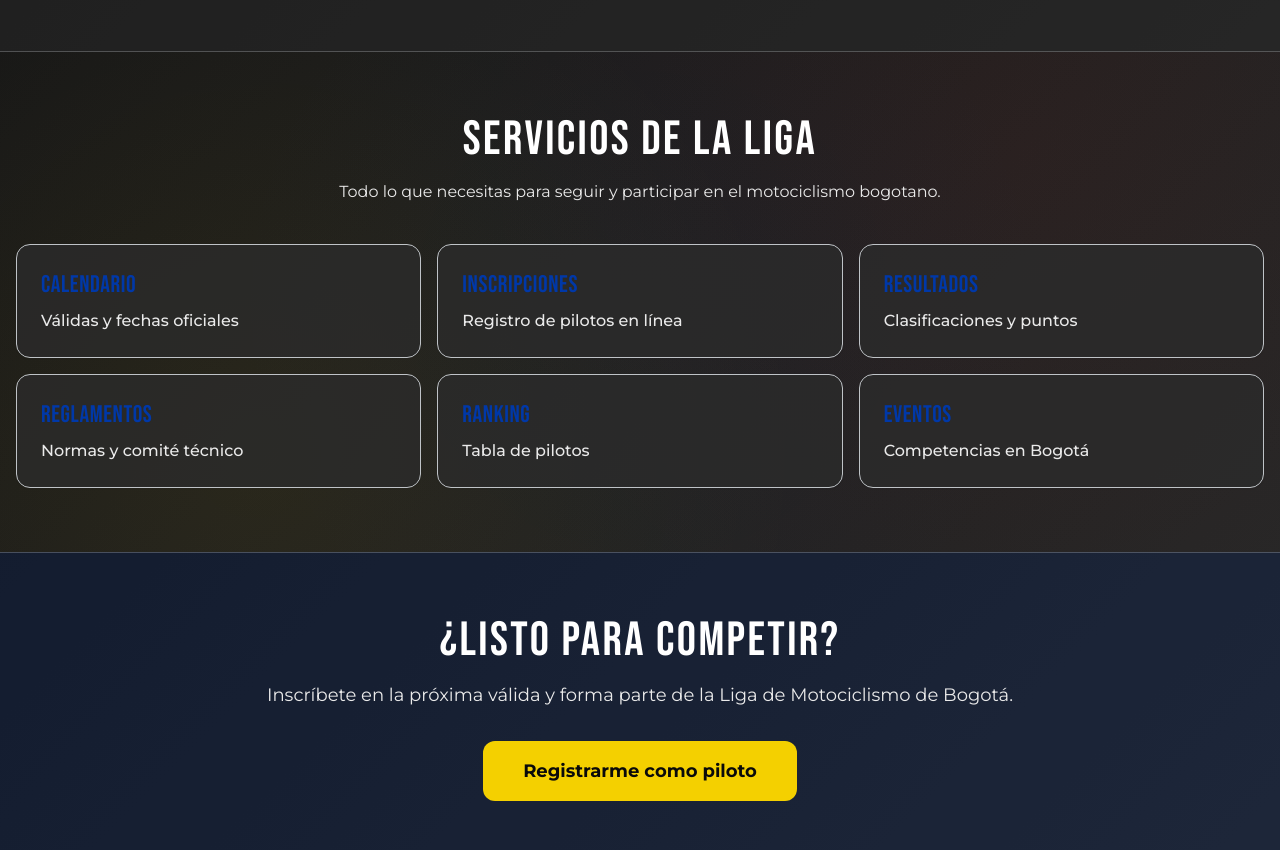
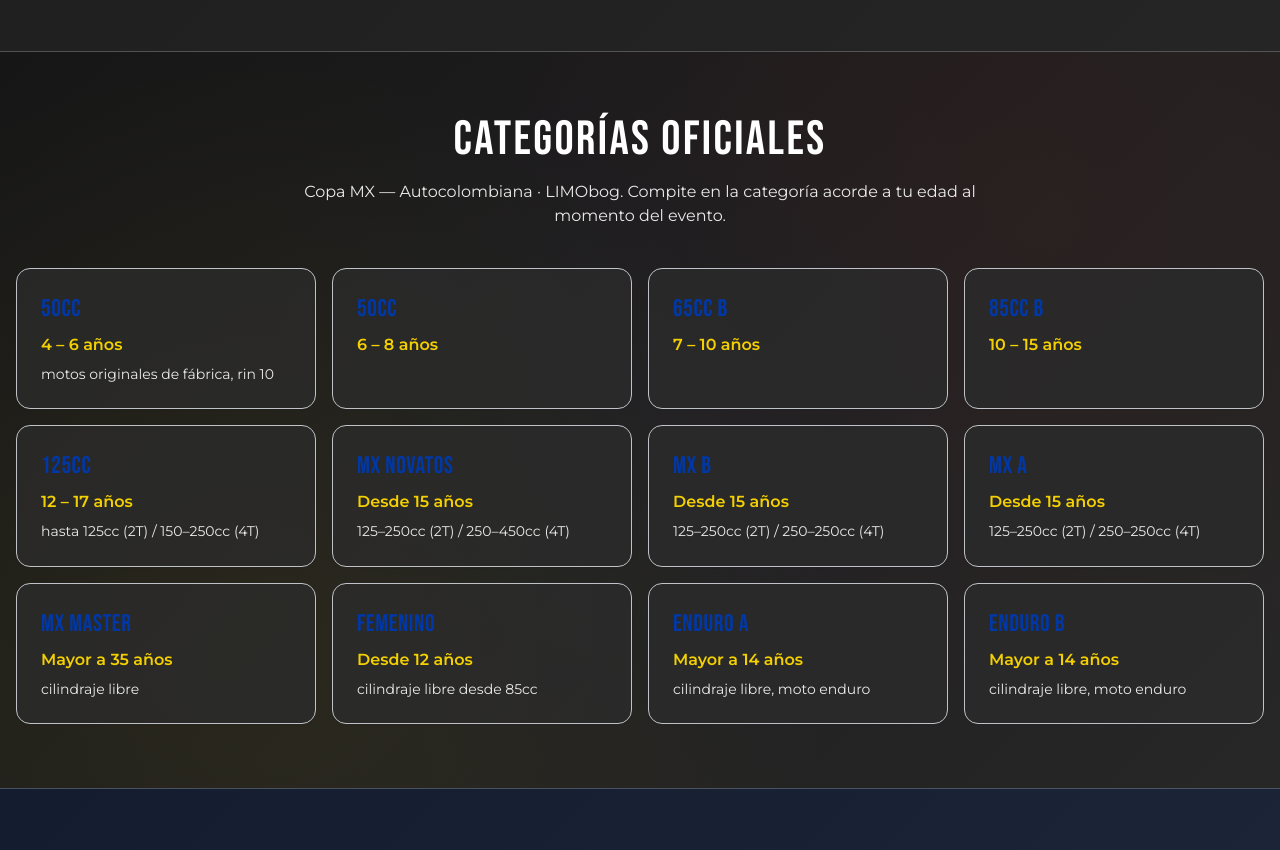
Before and after one commit to Limobog/Autocolombiana, a website built with Vite: page index.html in a window 1280 px wide. Shown: the part 1430-2280 px from the top of the page. Built offline with nearby package versions, Linux system fonts and the light colour scheme.

Commit message:
Categorias, fixed

```diff
--- a/index.html
+++ b/index.html
@@ -3,7 +3,7 @@
   <head>
     <meta charset="UTF-8" />
     <meta name="viewport" content="width=device-width, initial-scale=1.0" />
-    <meta name="description" content="Liga de Motociclismo de Bogotá (LIMObog). Calendario de válidas, inscripciones, resultados y noticias del motociclismo en Bogotá." />
+    <meta name="description" content="LIMObog — Copa MX Autocolombiana. Categorías oficiales, calendario de válidas, inscripciones y resultados del motociclismo en Bogotá." />
     <title>LIMObog | Liga de Motociclismo de Bogotá</title>
     <link rel="icon" href="./logo-limobog.jpeg" />
   </head>
--- a/src/pages/home.ts
+++ b/src/pages/home.ts
@@ -1,5 +1,35 @@
 import { renderFooter } from '../components/footer';
 import { renderNavbar, initNavbar } from '../components/navbar';
+import { CATEGORIES, type Category } from '../types';
+
+function formatCategoryAge(category: Category): string {
+  if (category.maxAge >= 999) {
+    if (category.minAge >= 36) return 'Mayor a 35 años';
+    if (category.id.startsWith('enduro')) return 'Mayor a 14 años';
+    return `Desde ${category.minAge} años`;
+  }
+  return `${category.minAge} – ${category.maxAge} años`;
+}
+
+function splitCategoryLabel(category: Category): { name: string; engine: string } {
+  const sep = category.label.indexOf(' — ');
+  if (sep >= 0) {
+    return { name: category.label.slice(0, sep), engine: category.label.slice(sep + 3) };
+  }
+  return { name: category.label, engine: '' };
+}
+
+function renderCategoryCards(): string {
+  return CATEGORIES.map((cat) => {
+    const { name, engine } = splitCategoryLabel(cat);
+    return `
+      <div class="card flex flex-col gap-2">
+        <span class="font-title text-2xl tracking-wide text-secondary">${name}</span>
+        <span class="text-accent font-semibold">${formatCategoryAge(cat)}</span>
+        ${engine ? `<span class="text-gray-light text-sm leading-snug">${engine}</span>` : ''}
+      </div>`;
+  }).join('');
+}
 
 export function initHomePage(): void {
   const app = document.getElementById('app');
@@ -75,25 +105,12 @@ export function initHomePage(): void {
 
     <section class="py-16 dirt-texture">
       <div class="mx-auto max-w-7xl px-4">
-        <h2 class="section-title text-center mb-4">Servicios de la liga</h2>
-        <p class="text-center text-gray-light mb-10 max-w-2xl mx-auto">Todo lo que necesitas para seguir y participar en el motociclismo bogotano.</p>
-        <div class="grid gap-4 sm:grid-cols-2 lg:grid-cols-3">
-          ${[
-            ['Calendario', 'Válidas y fechas oficiales'],
-            ['Inscripciones', 'Registro de pilotos en línea'],
-            ['Resultados', 'Clasificaciones y puntos'],
-            ['Reglamentos', 'Normas y comité técnico'],
-            ['Ranking', 'Tabla de pilotos'],
-            ['Eventos', 'Competencias en Bogotá'],
-          ]
-            .map(
-              ([title, desc]) => `
-            <div class="card flex flex-col gap-2">
-              <span class="font-title text-2xl tracking-wide text-secondary">${title}</span>
-              <span class="text-gray-light font-medium">${desc}</span>
-            </div>`
-            )
-            .join('')}
+        <h2 class="section-title text-center mb-4">Categorías oficiales</h2>
+        <p class="text-center text-gray-light mb-10 max-w-2xl mx-auto">
+          Copa MX — Autocolombiana · LIMObog. Compite en la categoría acorde a tu edad al momento del evento.
+        </p>
+        <div class="grid gap-4 sm:grid-cols-2 lg:grid-cols-3 xl:grid-cols-4">
+          ${renderCategoryCards()}
         </div>
       </div>
     </section>
--- a/src/types/index.ts
+++ b/src/types/index.ts
@@ -8,24 +8,34 @@ export interface Category {
   maxAge: number;
 }
 
-/** IDs legacy (A/B) → IDs actuales por rango de edad. */
+/** IDs legacy (Minicross / rangos antiguos) → IDs actuales LIMObog. */
 const LEGACY_CATEGORY_IDS: Record<string, string> = {
   '50cc-a': '50cc-4-6',
   '50cc-b': '50cc-6-8',
-  '65cc-a': '65cc-7-9',
-  '65cc-b': '65cc-8-10',
-  '85cc-a': '85cc-9-11',
-  '85cc-b': '85cc-11-13',
+  '65cc-a': '65cc-b',
+  '65cc-b': '65cc-b',
+  '65cc-7-9': '65cc-b',
+  '65cc-8-10': '65cc-b',
+  '85cc-a': '85cc-b',
+  '85cc-b': '85cc-b',
+  '85cc-9-11': '85cc-b',
+  '85cc-11-13': '85cc-b',
+  '125cc-junior': '125cc',
 };
 
 export const CATEGORIES: Category[] = [
-  { id: '50cc-4-6', label: '50cc', minAge: 4, maxAge: 6 },
+  { id: '50cc-4-6', label: '50cc — motos originales de fábrica, rin 10', minAge: 4, maxAge: 6 },
   { id: '50cc-6-8', label: '50cc', minAge: 6, maxAge: 8 },
-  { id: '65cc-7-9', label: '65cc', minAge: 7, maxAge: 9 },
-  { id: '65cc-8-10', label: '65cc', minAge: 8, maxAge: 10 },
-  { id: '85cc-9-11', label: '85cc', minAge: 9, maxAge: 11 },
-  { id: '85cc-11-13', label: '85cc', minAge: 11, maxAge: 13 },
-  { id: '125cc-junior', label: '125cc Junior', minAge: 12, maxAge: 17 },
+  { id: '65cc-b', label: '65cc B', minAge: 7, maxAge: 10 },
+  { id: '85cc-b', label: '85cc B', minAge: 10, maxAge: 15 },
+  { id: '125cc', label: '125cc — hasta 125cc (2T) / 150–250cc (4T)', minAge: 12, maxAge: 17 },
+  { id: 'mx-novatos', label: 'MX Novatos — 125–250cc (2T) / 250–450cc (4T)', minAge: 15, maxAge: 999 },
+  { id: 'mx-b', label: 'MX B — 125–250cc (2T) / 250–250cc (4T)', minAge: 15, maxAge: 999 },
+  { id: 'mx-a', label: 'MX A — 125–250cc (2T) / 250–250cc (4T)', minAge: 15, maxAge: 999 },
+  { id: 'mx-master', label: 'MX Master — cilindraje libre', minAge: 36, maxAge: 999 },
+  { id: 'femenino', label: 'Femenino — cilindraje libre desde 85cc', minAge: 12, maxAge: 999 },
+  { id: 'enduro-a', label: 'Enduro A — cilindraje libre, moto enduro', minAge: 15, maxAge: 999 },
+  { id: 'enduro-b', label: 'Enduro B — cilindraje libre, moto enduro', minAge: 15, maxAge: 999 },
 ];
 
 export function resolveCategoryId(id: string): string {
@@ -33,6 +43,12 @@ export function resolveCategoryId(id: string): string {
 }
 
 export function formatCategoryOptionLabel(category: Category): string {
+  if (category.maxAge >= 999) {
+    if (category.minAge >= 36) {
+      return `${category.label} (mayor a 35 años)`;
+    }
+    return `${category.label} (desde ${category.minAge} años)`;
+  }
   return `${category.label} (${category.minAge} – ${category.maxAge} años)`;
 }
 
```
Also changed, not shown: README.md.
